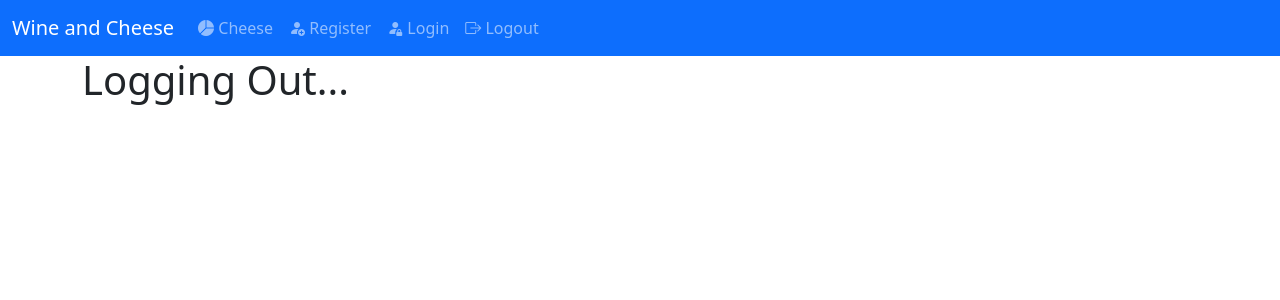
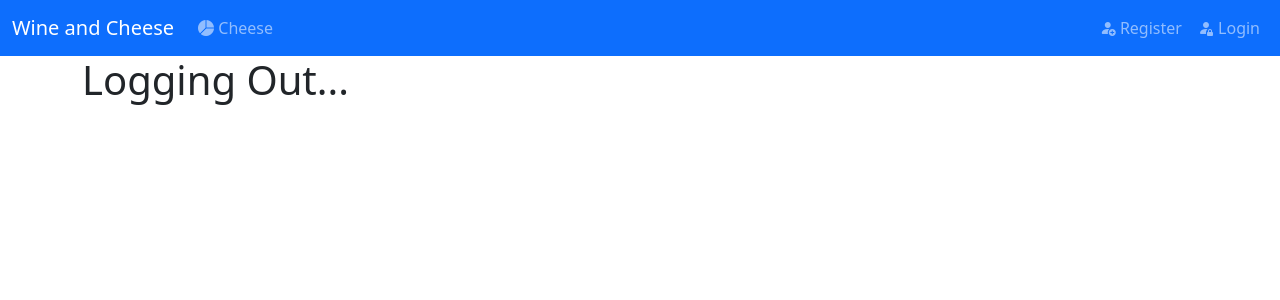
Before and after one commit to ifotn/wine-and-cheese-client, an Angular app: page /logout in a window 1280 px wide. Shown: the top 300 px of the page. Built offline with nearby package versions, Linux system fonts and the light colour scheme; no server answers.

Commit message:
l11/4 - finish navbar

```diff
--- a/src/app/components/logout/logout.component.ts
+++ b/src/app/components/logout/logout.component.ts
@@ -15,6 +15,10 @@ export class LogoutComponent implements OnInit {
   ngOnInit(): void {
     // run automatically when component instantiated
     this.authService.logout().subscribe(response => {
+      // clear global username
+      this.authService.clearUsername();
+
+      // redirect
       this.router.navigate(['/']);
     })
   }
--- a/src/app/components/nav/nav.component.html
+++ b/src/app/components/nav/nav.component.html
@@ -7,8 +7,13 @@
       <div class="collapse navbar-collapse" id="navbarNavAltMarkup">
         <div class="navbar-nav">
           <a class="nav-link" routerLink="/cheese"><i class="bi bi-pie-chart-fill"></i> Cheese</a>
+        </div>
+        <div class="navbar-nav ms-auto" *ngIf="!username">
           <a class="nav-link" routerLink="/register"><i class="bi bi-person-fill-add"></i> Register</a>
           <a class="nav-link" routerLink="/login"><i class="bi bi-person-fill-lock"></i> Login</a>
+        </div>
+        <div class="navbar-nav ms-auto" *ngIf="username">
+          <span class="nav-link"><i class="bi bi-person"></i> {{username}}</span>
           <a class="nav-link" routerLink="/logout"><i class="bi bi-box-arrow-right"></i> Logout</a>
         </div>
       </div>
--- a/src/app/components/nav/nav.component.ts
+++ b/src/app/components/nav/nav.component.ts
@@ -1,12 +1,23 @@
-import { Component } from '@angular/core';
+import { Component, OnInit } from '@angular/core';
 import { RouterLink } from '@angular/router';
+import { AuthService } from '../../services/auth.service';
+import { NgIf } from '@angular/common';
 
 @Component({
   selector: 'app-nav',
-  imports: [RouterLink],
+  imports: [RouterLink, NgIf],
   templateUrl: './nav.component.html',
   styleUrl: './nav.component.css'
 })
-export class NavComponent {
+export class NavComponent implements OnInit {
+  username: string | null = null;
 
+  constructor(private authService: AuthService) { }
+
+  ngOnInit(): void {
+    // check auth service for global username so we can show / hide links
+    this.authService.username.subscribe((username) => {
+      this.username = username;
+    });
+  };
 }
```
